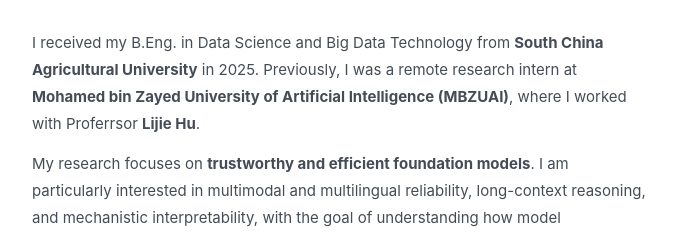
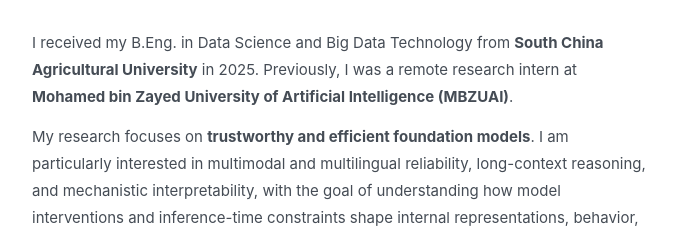
Before and after one commit to Zqiii497/Zqiii497.github.io, a plain HTML site: page index.html in a window 1280 px wide. Shown: the part 255-490 px from the top of the page, 208-887 px from the left. Drawn offline with Linux system fonts and the light colour scheme.

Commit message:
Update index.html

```diff
--- a/index.html
+++ b/index.html
@@ -19,7 +19,7 @@
 </header>
 <section id="about" class="about" aria-label="About">
 <div class="about-grid"><div>
-<p>I received my B.Eng. in Data Science and Big Data Technology from <strong>South China Agricultural University</strong> in 2025. Previously, I was a remote research intern at <strong>Mohamed bin Zayed University of Artificial Intelligence (MBZUAI)</strong>, where I worked with Proferrsor <strong>Lijie Hu</strong>.</p>
+<p>I received my B.Eng. in Data Science and Big Data Technology from <strong>South China Agricultural University</strong> in 2025. Previously, I was a remote research intern at <strong>Mohamed bin Zayed University of Artificial Intelligence (MBZUAI)</strong>.</p>
 <p>My research focuses on <strong>trustworthy and efficient foundation models</strong>. I am particularly interested in multimodal and multilingual reliability, long-context reasoning, and mechanistic interpretability, with the goal of understanding how model interventions and inference-time constraints shape internal representations, behavior, and generalization.</p>
 </div><img class="profile-photo" src="profile.jpg" alt="Portrait of Zhuoqi He" width="148" height="185"></div>
 </section>
```
